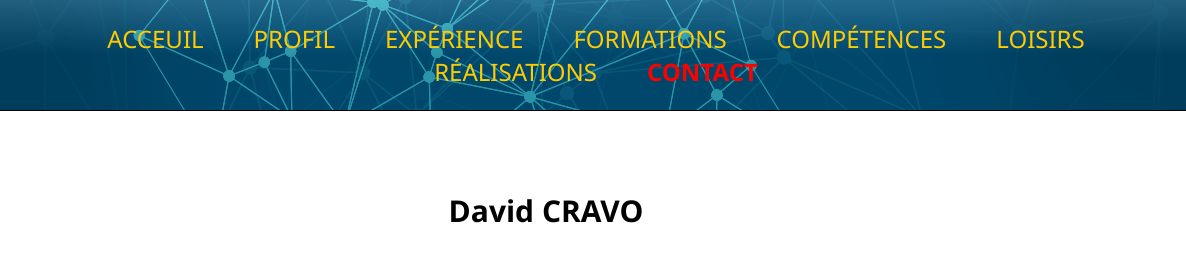
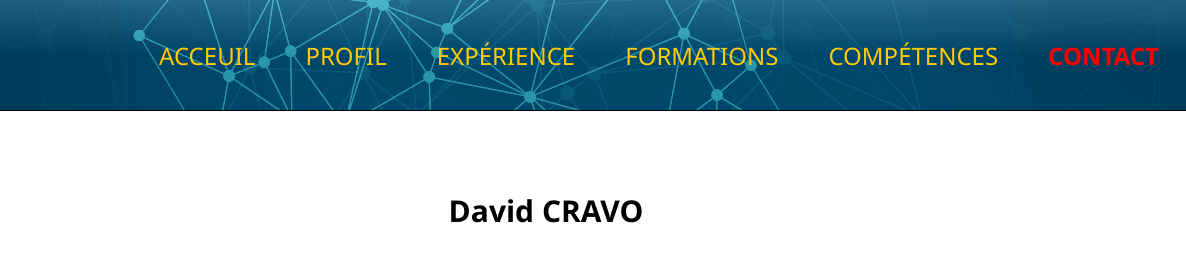
Before and after one commit to D-CRAVO/davidcravofr, a plain HTML site: page pages/contact.html in a window 1280 px wide. Shown: the top 268 px of the page, 94-1280 px from the left. Drawn offline with Linux system fonts and the light colour scheme.

Commit message:
Mise en veille de interests & achivements

```diff
--- a/pages/contact.html
+++ b/pages/contact.html
@@ -25,8 +25,8 @@
                     <li><a href="experience.html">Expérience</a></li>
                     <li><a href="education.html">Formations</a></li>
                     <li><a href="skills.html">Compétences</a></li>
-                    <li><a href="interests.html">Loisirs</a></li>
-                    <li><a href="achievements.html">Réalisations</a></li>
+                    <!-- <li><a href="interests.html">Loisirs</a></li> -->
+                    <!-- <li><a href="achievements.html">Réalisations</a></li> -->
                     <li><a class="currentlink" href="contact.html">Contact</a></li>
                 </ul>
             </nav>
```
Also changed, not shown: pages/education.html (+2 -2 lines), pages/experience.html (+2 -2 lines), pages/profile.html (+2 -2 lines), pages/skills.html (+2 -2 lines).
